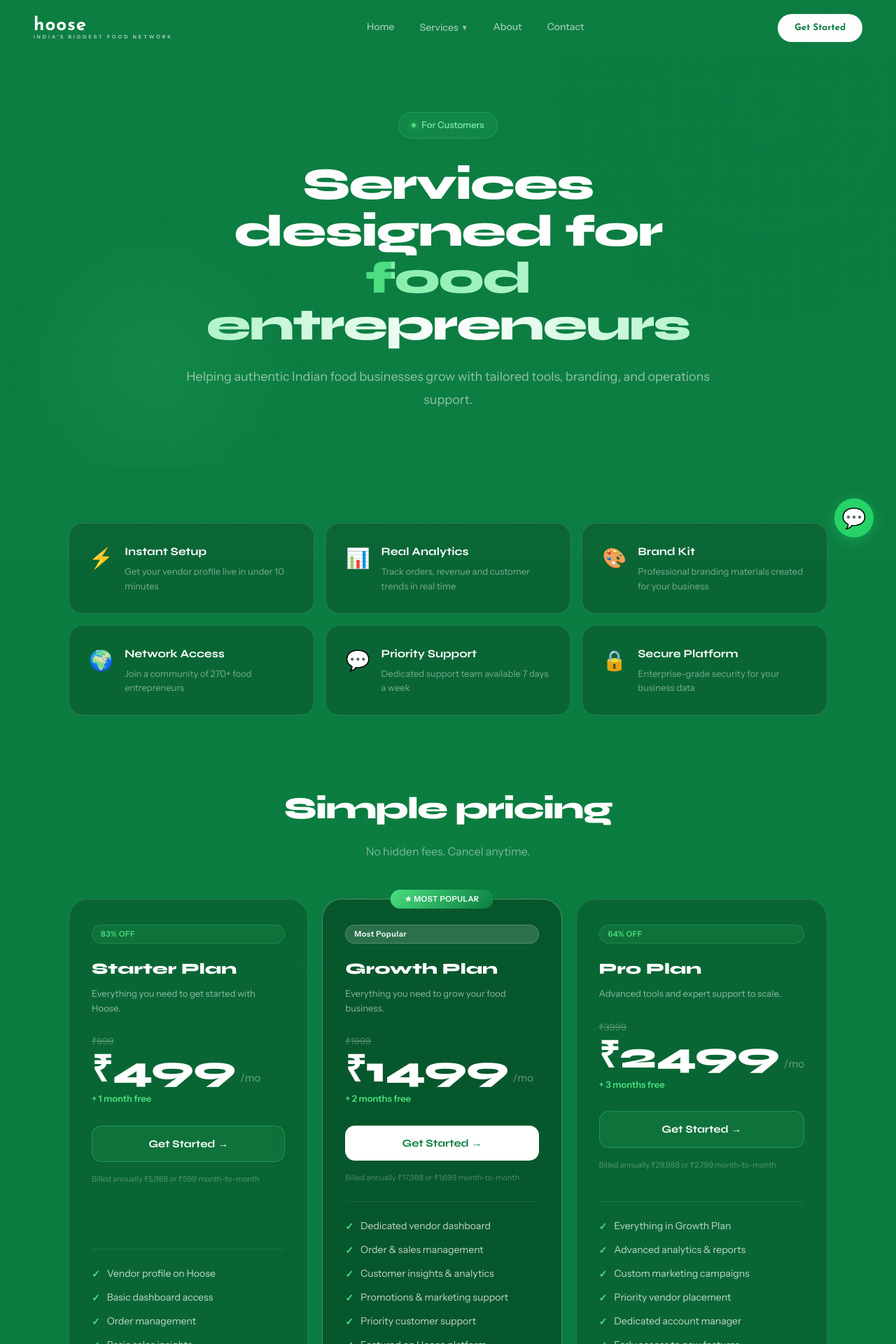
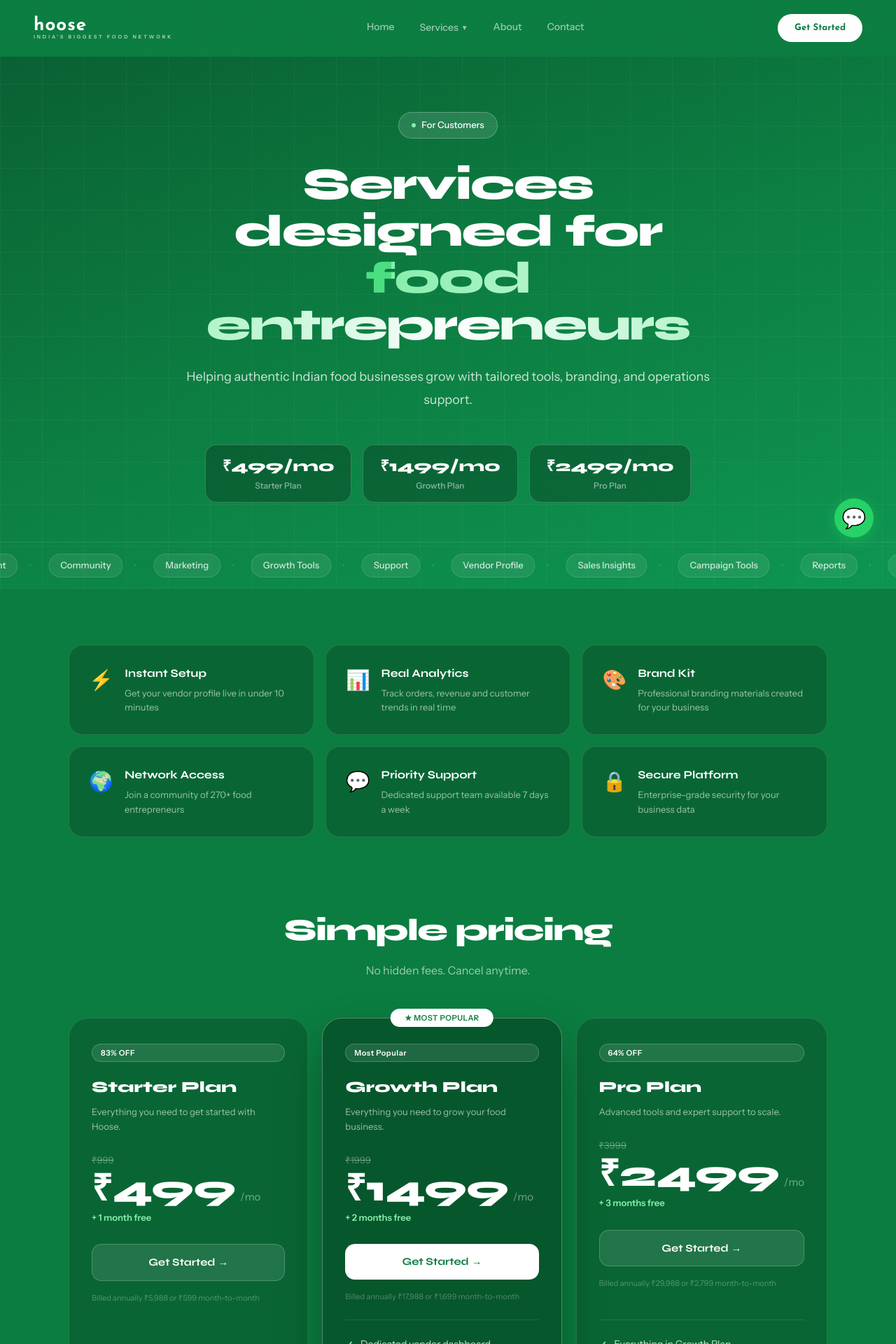
Before and after one commit to kasviii/hoose-startup, a React (Vite) app: page /services/customers in a window 1280 px wide. Shown: the top 1920 px of the page at 70% size. Built offline with nearby package versions, Linux system fonts and the light colour scheme.

Commit message:
changed customers page

```diff
--- a/src/pages/Customers.jsx
+++ b/src/pages/Customers.jsx
@@ -46,6 +46,21 @@
   ["🔒", "Secure Platform", "Enterprise-grade security for your business data"],
 ];
 
+const featureTags = [
+  "Dashboard", "Analytics", "Branding", "Order Management",
+  "Community", "Marketing", "Growth Tools", "Support",
+  "Vendor Profile", "Sales Insights", "Campaign Tools", "Reports",
+  "Dashboard", "Analytics", "Branding", "Order Management",
+  "Community", "Marketing", "Growth Tools", "Support",
+  "Vendor Profile", "Sales Insights", "Campaign Tools", "Reports",
+];
+
+const pricingPills = [
+  { label: "₹499/mo", sub: "Starter", delay: 0 },
+  { label: "₹1499/mo", sub: "Growth", delay: 0.15 },
+  { label: "₹2499/mo", sub: "Pro", delay: 0.3 },
+];
+
 export default function Customers() {
   const navigate = useNavigate();
 
@@ -53,22 +68,22 @@
     <div style={{backgroundColor: "#0b7d40"}}>
 
       {/* Hero */}
-      <section style={{position: "relative", overflow: "hidden", padding: "160px 0 80px"}}>
+      <section style={{position: "relative", overflow: "hidden", padding: "160px 0 0", background: "linear-gradient(160deg, #085c30 0%, #0b7d40 50%, #0d9651 100%)"}}>
         <div style={{position: "absolute", inset: 0}}>
-          <div style={{position: "absolute", width: "600px", height: "600px", borderRadius: "50%", background: "radial-gradient(circle, rgba(11,125,64,0.4) 0%, transparent 70%)", top: "-150px", right: "-100px", animation: "orbMove1 12s ease-in-out infinite"}} />
-          <div style={{position: "absolute", width: "400px", height: "400px", borderRadius: "50%", background: "radial-gradient(circle, rgba(74,222,128,0.12) 0%, transparent 70%)", bottom: "0", left: "5%", animation: "orbMove2 15s ease-in-out infinite"}} />
-          <div style={{position: "absolute", inset: 0, backgroundImage: "linear-gradient(rgba(255,255,255,0.02) 1px, transparent 1px), linear-gradient(90deg, rgba(255,255,255,0.02) 1px, transparent 1px)", backgroundSize: "60px 60px"}} />
+          <div style={{position: "absolute", inset: 0, backgroundImage: "linear-gradient(rgba(255,255,255,0.04) 1px, transparent 1px), linear-gradient(90deg, rgba(255,255,255,0.04) 1px, transparent 1px)", backgroundSize: "60px 60px"}} />
         </div>
+
         <div style={{maxWidth: "900px", margin: "0 auto", padding: "0 48px", textAlign: "center", position: "relative", zIndex: 1}}>
           <motion.div
             initial={{ opacity: 0, y: 20 }}
             animate={{ opacity: 1, y: 0 }}
             transition={{ duration: 0.6 }}
-            style={{display: "inline-flex", alignItems: "center", gap: "8px", backgroundColor: "rgba(74,222,128,0.1)", border: "1px solid rgba(74,222,128,0.25)", borderRadius: "999px", padding: "8px 18px", marginBottom: "32px"}}
+            style={{display: "inline-flex", alignItems: "center", gap: "8px", backgroundColor: "rgba(255,255,255,0.12)", border: "1px solid rgba(255,255,255,0.25)", borderRadius: "999px", padding: "8px 18px", marginBottom: "32px"}}
           >
-            <span style={{width: "6px", height: "6px", borderRadius: "50%", backgroundColor: "#4ade80", display: "inline-block", boxShadow: "0 0 8px #4ade80"}} />
-            <span style={{fontSize: "13px", color: "#86efac", fontWeight: "500"}}>For Customers</span>
+            <span style={{width: "6px", height: "6px", borderRadius: "50%", backgroundColor: "#86efac", display: "inline-block"}} />
+            <span style={{fontSize: "13px", color: "white", fontWeight: "500"}}>For Customers</span>
           </motion.div>
+
           <motion.h1
             initial={{ opacity: 0, y: 30 }}
             animate={{ opacity: 1, y: 0 }}
@@ -78,14 +93,55 @@
             Services designed for<br />
             <span className="shimmer-text">food entrepreneurs</span>
           </motion.h1>
+
           <motion.p
             initial={{ opacity: 0, y: 20 }}
             animate={{ opacity: 1, y: 0 }}
             transition={{ duration: 0.7, delay: 0.3 }}
-            style={{fontSize: "18px", color: "rgba(255,255,255,0.55)", lineHeight: "1.8"}}
+            style={{fontSize: "18px", color: "rgba(255,255,255,0.8)", lineHeight: "1.8", marginBottom: "48px"}}
           >
             Helping authentic Indian food businesses grow with tailored tools, branding, and operations support.
           </motion.p>
+
+          {/* Floating pricing pills */}
+          <motion.div
+            initial={{ opacity: 0, y: 20 }}
+            animate={{ opacity: 1, y: 0 }}
+            transition={{ duration: 0.7, delay: 0.5 }}
+            style={{display: "flex", justifyContent: "center", gap: "16px", marginBottom: "56px", flexWrap: "wrap"}}
+          >
+            {pricingPills.map(function(pill) {
+              return (
+                <motion.div
+                  key={pill.sub}
+                  initial={{ opacity: 0, y: 20 }}
+                  animate={{ opacity: 1, y: 0 }}
+                  transition={{ duration: 0.6, delay: 0.5 + pill.delay }}
+                  style={{backgroundColor: "rgba(0,0,0,0.25)", border: "1px solid rgba(255,255,255,0.2)", borderRadius: "16px", padding: "14px 24px", backdropFilter: "blur(10px)"}}
+                  whileHover={{ y: -4, backgroundColor: "rgba(0,0,0,0.35)", borderColor: "rgba(255,255,255,0.35)" }}
+                >
+                  <div style={{fontSize: "22px", fontWeight: "900", fontFamily: "Syne, sans-serif", color: "white"}}>{pill.label}</div>
+                  <div style={{fontSize: "12px", color: "rgba(255,255,255,0.55)", marginTop: "2px", fontWeight: "500"}}>{pill.sub} Plan</div>
+                </motion.div>
+              );
+            })}
+          </motion.div>
+        </div>
+
+        {/* Scrolling tags strip */}
+        <div style={{overflow: "hidden", paddingBottom: "0", borderTop: "1px solid rgba(255,255,255,0.1)"}}>
+          <div style={{display: "flex", animation: "marquee 20s linear infinite", width: "max-content", padding: "16px 0"}}>
+            {featureTags.map(function(tag, i) {
+              return (
+                <div key={i} style={{display: "flex", alignItems: "center", gap: "16px", paddingRight: "24px", whiteSpace: "nowrap"}}>
+                  <span style={{backgroundColor: "rgba(255,255,255,0.08)", border: "1px solid rgba(255,255,255,0.12)", color: "rgba(255,255,255,0.8)", padding: "6px 16px", borderRadius: "999px", fontSize: "13px", fontWeight: "500"}}>
+                    {tag}
+                  </span>
+                  <span style={{color: "rgba(255,255,255,0.2)", fontSize: "12px"}}>•</span>
+                </div>
+              );
+            })}
+          </div>
         </div>
       </section>
 
@@ -102,12 +158,13 @@
                   viewport={{ once: true }}
                   transition={{ duration: 0.6, delay: i * 0.07 }}
                   style={{backgroundColor: "rgba(0,0,0,0.18)", border: "1px solid rgba(255,255,255,0.12)", borderRadius: "20px", padding: "28px", display: "flex", gap: "16px", alignItems: "flex-start"}}
-                  whileHover={{ backgroundColor: "rgba(255,255,255,0.06)", borderColor: "rgba(74,222,128,0.2)" }}
+                  whileHover={{ backgroundColor: "rgba(0,0,0,0.28)", borderColor: "rgba(255,255,255,0.25)", y: -4 }}
+                  transition={{ type: "spring", stiffness: 300, damping: 25 }}
                 >
                   <div style={{fontSize: "28px", flexShrink: 0}}>{p[0]}</div>
                   <div>
                     <h4 style={{fontFamily: "Syne, sans-serif", fontSize: "16px", fontWeight: "700", color: "white", marginBottom: "6px"}}>{p[1]}</h4>
-                    <p style={{fontSize: "13px", color: "rgba(255,255,255,0.45)", lineHeight: "1.6", margin: 0}}>{p[2]}</p>
+                    <p style={{fontSize: "13px", color: "rgba(255,255,255,0.6)", lineHeight: "1.6", margin: 0}}>{p[2]}</p>
                   </div>
                 </motion.div>
               );
@@ -119,7 +176,7 @@
             initial={{ opacity: 0, y: 24 }}
             whileInView={{ opacity: 1, y: 0 }}
             viewport={{ once: true }}
-            style={{fontFamily: "Syne, sans-serif", fontSize: "44px", fontWeight: "900", color: "white", letterSpacing: "-1.5px", marginBottom: "16px", textAlign: "center"}}
+            style={{fontFamily: "Syne, sans-serif", fontSize: "44px", fontWeight: "900", color: "white", letterSpacing: "-1.5px", marginBottom: "12px", textAlign: "center"}}
           >
             Simple pricing
           </motion.h2>
@@ -127,7 +184,7 @@
             initial={{ opacity: 0, y: 16 }}
             whileInView={{ opacity: 1, y: 0 }}
             viewport={{ once: true }}
-            style={{textAlign: "center", color: "rgba(255,255,255,0.45)", fontSize: "16px", marginBottom: "56px"}}
+            style={{textAlign: "center", color: "rgba(255,255,255,0.6)", fontSize: "16px", marginBottom: "56px"}}
           >
             No hidden fees. Cancel anytime.
           </motion.p>
@@ -150,37 +207,37 @@
                     position: "relative",
                     display: "flex",
                     flexDirection: "column",
-                    boxShadow: hl ? "0 32px 64px rgba(11,125,64,0.3)" : "none"
+                    boxShadow: hl ? "0 32px 64px rgba(0,0,0,0.3)" : "none"
                   }}
-                  whileHover={{ y: -6, borderColor: hl ? "rgba(74,222,128,0.5)" : "rgba(255,255,255,0.12)" }}
+                  whileHover={{ y: -6, borderColor: "rgba(255,255,255,0.3)" }}
                   transition={{ type: "spring", stiffness: 300, damping: 25 }}
                 >
                   {hl && (
-                    <div style={{position: "absolute", top: "-14px", left: "50%", transform: "translateX(-50%)", background: "linear-gradient(135deg, #4ade80, #0b7d40)", color: "white", padding: "5px 20px", borderRadius: "999px", fontSize: "11px", fontWeight: "800", whiteSpace: "nowrap", letterSpacing: "0.5px"}}>
+                    <div style={{position: "absolute", top: "-14px", left: "50%", transform: "translateX(-50%)", backgroundColor: "white", color: "#0b7d40", padding: "5px 20px", borderRadius: "999px", fontSize: "11px", fontWeight: "800", whiteSpace: "nowrap", letterSpacing: "0.5px"}}>
                       ★ MOST POPULAR
                     </div>
                   )}
 
-                  <div style={{display: "inline-block", backgroundColor: hl ? "rgba(255,255,255,0.15)" : "rgba(74,222,128,0.1)", color: hl ? "white" : "#4ade80", border: hl ? "1px solid rgba(255,255,255,0.2)" : "1px solid rgba(74,222,128,0.2)", padding: "4px 12px", borderRadius: "999px", fontSize: "11px", fontWeight: "700", marginBottom: "20px", letterSpacing: "0.5px"}}>
+                  <div style={{display: "inline-block", backgroundColor: "rgba(255,255,255,0.1)", color: "white", border: "1px solid rgba(255,255,255,0.2)", padding: "4px 12px", borderRadius: "999px", fontSize: "11px", fontWeight: "700", marginBottom: "20px", letterSpacing: "0.5px"}}>
                     {plan.discount}
                   </div>
 
                   <h3 style={{fontFamily: "Syne, sans-serif", fontSize: "22px", fontWeight: "800", color: "white", marginBottom: "8px"}}>{plan.name}</h3>
-                  <p style={{fontSize: "13px", color: "rgba(255,255,255,0.55)", marginBottom: "24px", lineHeight: "1.6"}}>{plan.tagline}</p>
+                  <p style={{fontSize: "13px", color: "rgba(255,255,255,0.6)", marginBottom: "24px", lineHeight: "1.6"}}>{plan.tagline}</p>
 
                   <div style={{marginBottom: "4px"}}>
-                    <span style={{fontSize: "13px", color: "rgba(255,255,255,0.3)", textDecoration: "line-through"}}>₹{plan.original}</span>
+                    <span style={{fontSize: "13px", color: "rgba(255,255,255,0.35)", textDecoration: "line-through"}}>₹{plan.original}</span>
                   </div>
                   <div style={{display: "flex", alignItems: "baseline", gap: "4px", marginBottom: "6px"}}>
                     <span style={{fontSize: "52px", fontWeight: "900", fontFamily: "Syne, sans-serif", lineHeight: 1, color: "white"}}>₹{plan.price}</span>
-                    <span style={{fontSize: "15px", color: "rgba(255,255,255,0.4)", marginLeft: "2px"}}>/mo</span>
+                    <span style={{fontSize: "15px", color: "rgba(255,255,255,0.45)", marginLeft: "2px"}}>/mo</span>
                   </div>
-                  <div style={{fontSize: "13px", color: "#4ade80", marginBottom: "28px", fontWeight: "600"}}>{plan.extra}</div>
+                  <div style={{fontSize: "13px", color: "#86efac", marginBottom: "28px", fontWeight: "600"}}>{plan.extra}</div>
 
                   <motion.div
                     onClick={function() { navigate("/contact"); }}
-                    style={{textAlign: "center", background: hl ? "white" : "rgba(74,222,128,0.1)", color: hl ? "#0b7d40" : "white", border: hl ? "none" : "1px solid rgba(74,222,128,0.3)", padding: "14px", borderRadius: "14px", fontWeight: "700", fontSize: "15px", cursor: "pointer", marginBottom: "16px", fontFamily: "Syne, sans-serif"}}
-                    whileHover={{ scale: 1.02 }}
+                    style={{textAlign: "center", backgroundColor: hl ? "white" : "rgba(255,255,255,0.1)", color: hl ? "#0b7d40" : "white", border: hl ? "none" : "1px solid rgba(255,255,255,0.2)", padding: "14px", borderRadius: "14px", fontWeight: "700", fontSize: "15px", cursor: "pointer", marginBottom: "16px", fontFamily: "Syne, sans-serif"}}
+                    whileHover={{ scale: 1.02, backgroundColor: hl ? "#86efac" : "rgba(255,255,255,0.18)" }}
                     whileTap={{ scale: 0.98 }}
                   >
                     Get Started →
@@ -188,12 +245,12 @@
 
                   <p style={{fontSize: "11px", color: "rgba(255,255,255,0.3)", marginBottom: "24px", lineHeight: "1.6"}}>{plan.billing}</p>
 
-                  <div style={{borderTop: "1px solid rgba(255,255,255,0.08)", paddingTop: "24px", display: "flex", flexDirection: "column", gap: "12px", marginTop: "auto"}}>
+                  <div style={{borderTop: "1px solid rgba(255,255,255,0.1)", paddingTop: "24px", display: "flex", flexDirection: "column", gap: "12px", marginTop: "auto"}}>
                     {plan.features.map(function(f) {
                       return (
                         <div key={f} style={{display: "flex", alignItems: "flex-start", gap: "10px", fontSize: "14px"}}>
-                          <span style={{color: "#4ade80", fontWeight: "700", flexShrink: 0, marginTop: "1px"}}>✓</span>
-                          <span style={{color: "rgba(255,255,255,0.75)", lineHeight: "1.5"}}>{f}</span>
+                          <span style={{color: "#86efac", fontWeight: "700", flexShrink: 0, marginTop: "1px"}}>✓</span>
+                          <span style={{color: "rgba(255,255,255,0.8)", lineHeight: "1.5"}}>{f}</span>
                         </div>
                       );
                     })}
```
